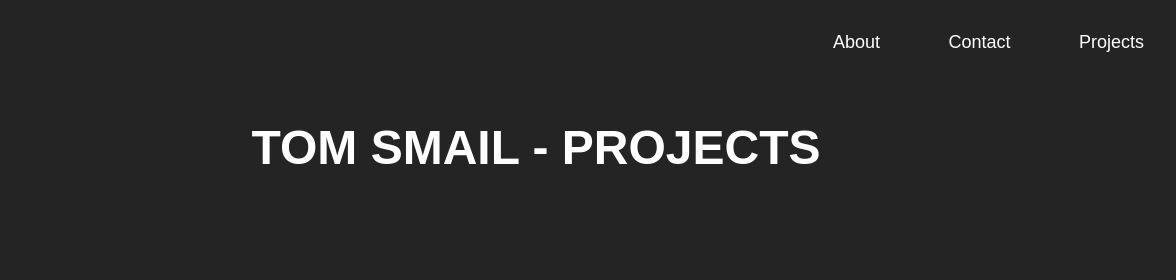
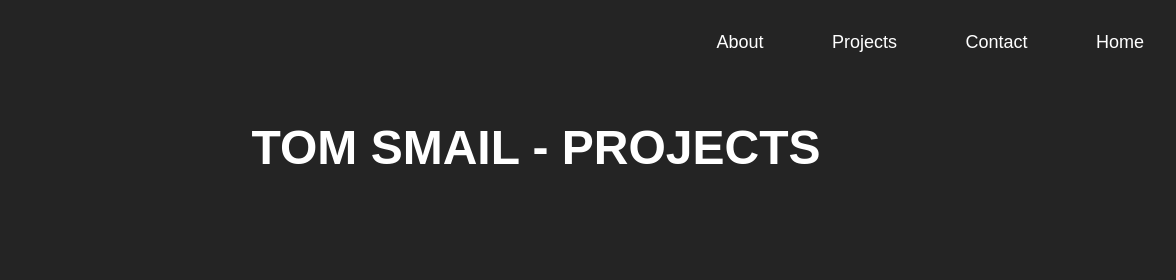
Before and after one commit to TomSmail/TomSmail.github.io, a plain HTML site: page index.html in a window 1280 px wide. Shown: the top 280 px of the page, 104-1280 px from the left. Drawn offline with Linux system fonts and the light colour scheme.

Commit message:
homeButton

```diff
--- a/index.html
+++ b/index.html
@@ -159,10 +159,13 @@
             <a href="#About">About</a>
         </li>
         <li>
+            <a href="#Projects">Projects</a>
+        </li>
+        <li>
             <a href="#Contact">Contact</a>
         </li>
         <li>
-            <a href="#Projects">Projects</a>
+            <a href="">Home</a>
         </li>
 
 
```
